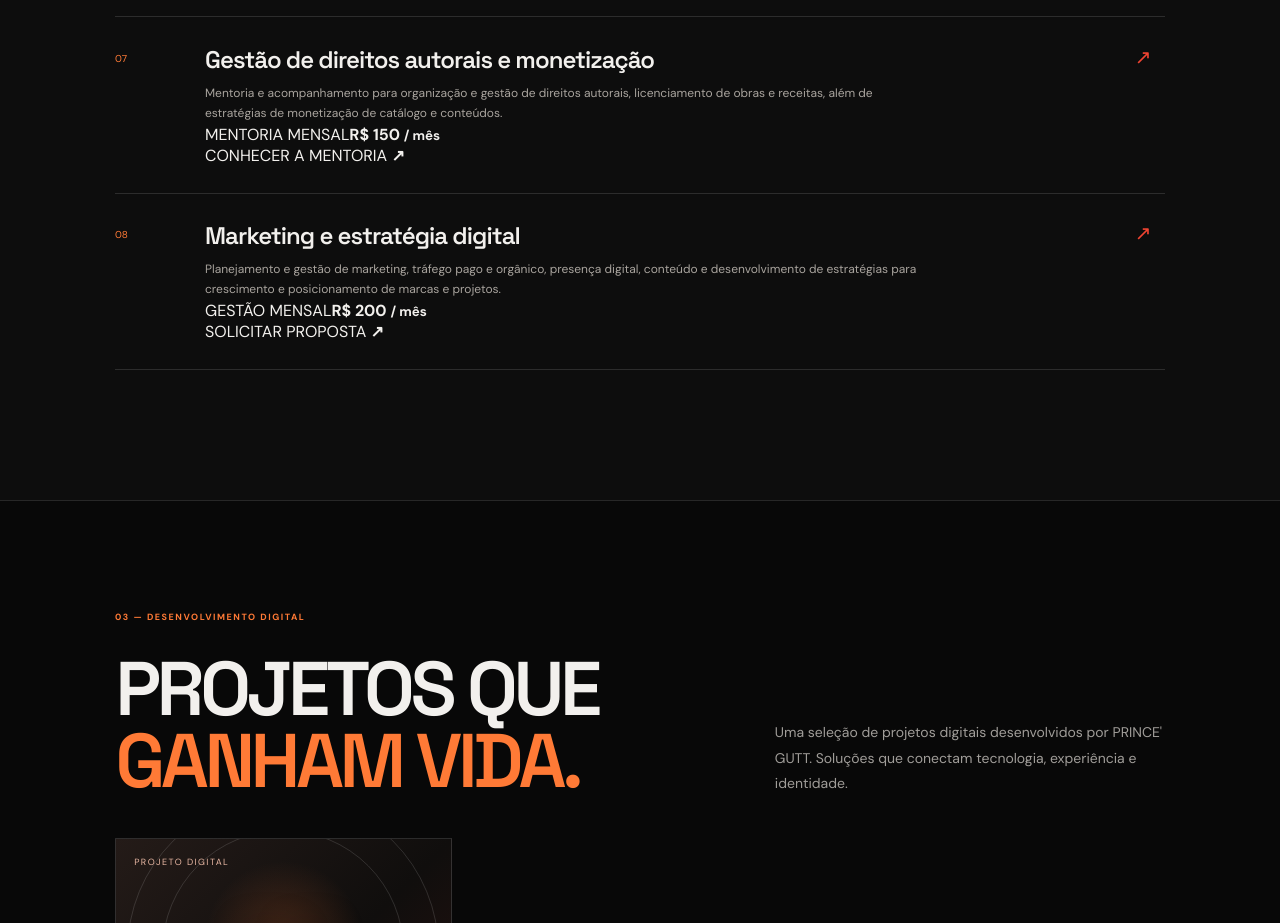
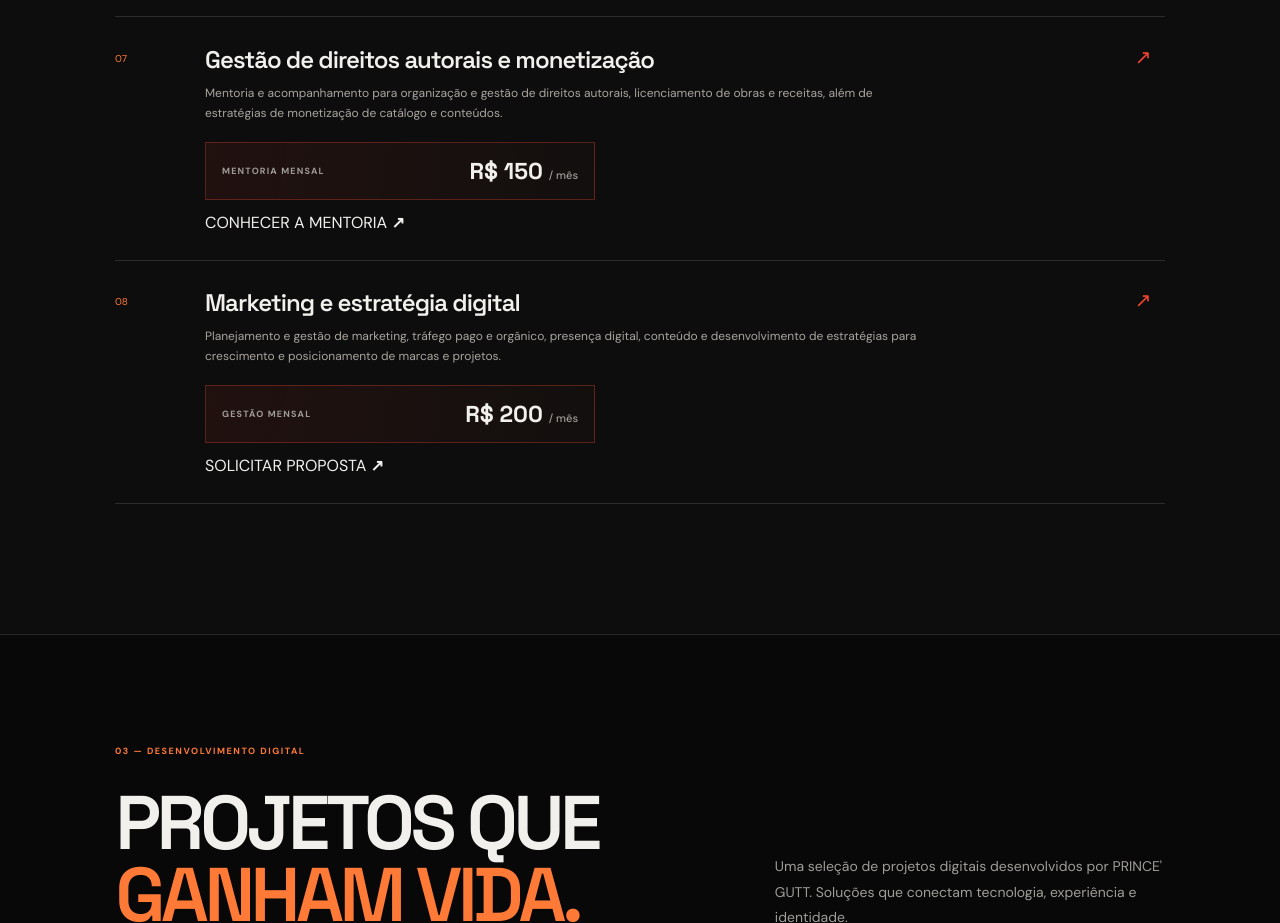
Before and after one commit to princeguttreal/princeguttreal, a plain HTML site: page index.html in a window 1280 px wide. Shown: the part 4480-5403 px from the top of the page. Drawn offline with Linux system fonts and the light colour scheme.

Commit message:
Estilizar preços mensais de mentoria e marketing

```diff
--- a/styles.css
+++ b/styles.css
@@ -247,3 +247,10 @@ html{scroll-behavior:smooth;scroll-padding-top:90px}
 .dev-portfolio-note{margin-top:24px;color:var(--muted);font-size:11px;letter-spacing:.04em}
 @media(max-width:800px){.dev-portfolio-head{display:block}.dev-portfolio-head p{margin-top:20px}.dev-project-grid{grid-template-columns:repeat(2,minmax(0,1fr))}}
 @media(max-width:520px){.development-portfolio{padding-top:75px;padding-bottom:75px}.dev-project-grid{grid-template-columns:1fr}.dev-project-visual{min-height:190px}}
+
+/* Valores dos serviços recorrentes */
+.monthly-service-price{display:flex;align-items:center;justify-content:space-between;gap:16px;max-width:390px;margin:18px 0 12px;padding:13px 16px;border:1px solid rgba(240,68,50,.32);background:linear-gradient(100deg,rgba(240,68,50,.09),rgba(255,122,54,.025))}
+.monthly-service-price>span{font-size:9px;letter-spacing:.13em;font-weight:700;color:var(--muted)}
+.monthly-service-price>strong{font-family:var(--display);font-size:23px;white-space:nowrap}
+.monthly-service-price>strong small{font-family:var(--font);font-size:11px;font-weight:500;color:var(--muted)}
+@media(max-width:520px){.monthly-service-price{max-width:100%;padding:12px}}
```
